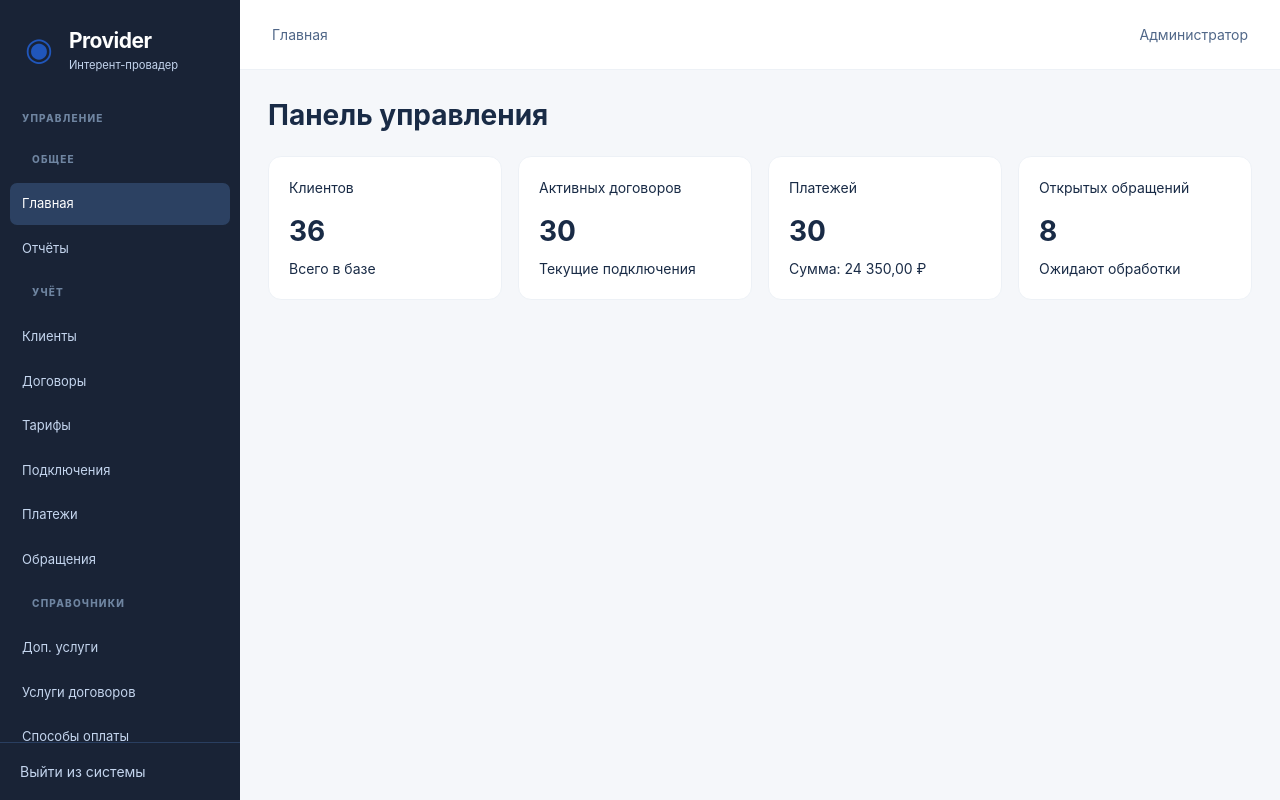
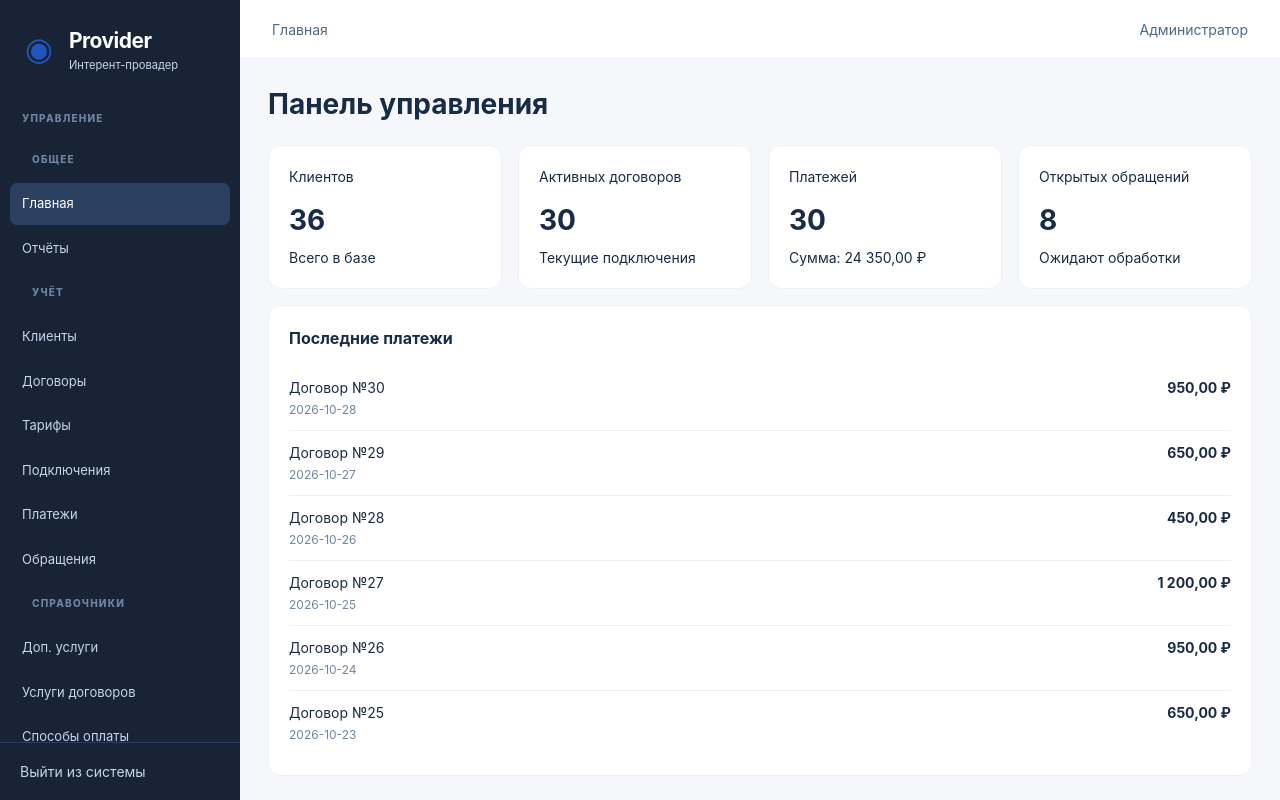
Before and after one commit to grekovpavel019/Internet-Provider, a React (Vite) app in the folder apps/client/: page /main in a window 1280 px wide. Built offline with nearby package versions, Linux system fonts and the light colour scheme.

Commit message:
feat: add ui in main page

```diff
--- a/apps/client/src/pages/DashboardPage/DashboardPage.tsx
+++ b/apps/client/src/pages/DashboardPage/DashboardPage.tsx
@@ -1,41 +1,16 @@
 import React from "react";
 
-import Card from "@shared/components/Card";
+import DashboardStats from "@widgets/DashboardStats";
+import RecentPayments from "@widgets/RecentPayments";
 
 const DashboardPage = (): React.JSX.Element => {
     return (
         <div>
             <h1 className="h1 mb-5">Панель управления</h1>
 
-            <div className="grid grid-cols-[repeat(auto-fit,minmax(min(220px,100%),1fr))] gap-4">
-                <Card
-                    label="Клиентов"
-                    hint="Всего в базе"
-                >
-                    36
-                </Card>
+            <DashboardStats />
 
-                <Card
-                    label="Активных договоров"
-                    hint="Текущие подключения"
-                >
-                    30
-                </Card>
-
-                <Card
-                    label="Платежей"
-                    hint="Сумма: 24 350,00 ₽"
-                >
-                    30
-                </Card>
-
-                <Card
-                    label="Открытых обращений"
-                    hint="Ожидают обработки"
-                >
-                    8
-                </Card>
-            </div>
+            <RecentPayments />
         </div>
     );
 };
--- /dev/null
+++ b/apps/client/src/shared/components/SimpleList/SimpleList.tsx
@@ -0,0 +1,43 @@
+import type { ReactNode } from "react";
+
+interface SimpleListItem {
+    id: string | number;
+    title: string;
+    subtitle?: string;
+    value?: ReactNode;
+}
+
+interface SimpleListProps {
+    items: SimpleListItem[];
+}
+
+const SimpleList = ({ items }: SimpleListProps) => {
+    return (
+        <div className="flex flex-col">
+            {items.map((item) => (
+                <div
+                    key={item.id}
+                    className="flex items-start justify-between gap-4 py-3 border-b border-(--color-border-soft) last:border-b-0"
+                >
+                    <div className="flex flex-col gap-1">
+                        <span className="text-sm text-(--color-foreground)">
+                            {item.title}
+                        </span>
+
+                        {item.subtitle && (
+                            <span className="text-xs text-(--color-text-muted)">
+                                {item.subtitle}
+                            </span>
+                        )}
+                    </div>
+
+                    <div className="text-sm font-bold text-(--color-foreground) whitespace-nowrap">
+                        {item.value}
+                    </div>
+                </div>
+            ))}
+        </div>
+    );
+};
+
+export default SimpleList;
--- /dev/null
+++ b/apps/client/src/shared/components/SimpleList/index.ts
@@ -0,0 +1 @@
+export { default } from "./SimpleList";
--- /dev/null
+++ b/apps/client/src/widgets/DashboardStats/DashboardStats.tsx
@@ -0,0 +1,39 @@
+import React from "react";
+
+import Card from "@shared/components/Card";
+
+const DashboardStats = (): React.JSX.Element => {
+    return (
+        <section className="mb-4 grid grid-cols-[repeat(auto-fit,minmax(min(220px,100%),1fr))] gap-4">
+            <Card
+                label="Клиентов"
+                hint="Всего в базе"
+            >
+                36
+            </Card>
+
+            <Card
+                label="Активных договоров"
+                hint="Текущие подключения"
+            >
+                30
+            </Card>
+
+            <Card
+                label="Платежей"
+                hint="Сумма: 24 350,00 ₽"
+            >
+                30
+            </Card>
+
+            <Card
+                label="Открытых обращений"
+                hint="Ожидают обработки"
+            >
+                8
+            </Card>
+        </section>
+    );
+};
+
+export default DashboardStats;
--- /dev/null
+++ b/apps/client/src/widgets/DashboardStats/index.ts
@@ -0,0 +1 @@
+export { default } from "./DashboardStats";
--- /dev/null
+++ b/apps/client/src/widgets/RecentPayments/RecentPayments.tsx
@@ -0,0 +1,24 @@
+import SimpleList from "@shared/components/SimpleList";
+
+const payments = [
+    { id: 30, title: "Договор №30", subtitle: "2026-10-28", value: "950,00 ₽" },
+    { id: 29, title: "Договор №29", subtitle: "2026-10-27", value: "650,00 ₽" },
+    { id: 28, title: "Договор №28", subtitle: "2026-10-26", value: "450,00 ₽" },
+    { id: 27, title: "Договор №27", subtitle: "2026-10-25", value: "1 200,00 ₽" },
+    { id: 26, title: "Договор №26", subtitle: "2026-10-24", value: "950,00 ₽" },
+    { id: 25, title: "Договор №25", subtitle: "2026-10-23", value: "650,00 ₽" },
+];
+
+const RecentPayments = () => {
+    return (
+        <section className="bg-(--color-surface) border border-(--color-border-soft) rounded-(--radius-card) p-5">
+            <h2 className="text-base font-bold mb-4">
+                Последние платежи
+            </h2>
+
+            <SimpleList items={payments} />
+        </section>
+    );
+};
+
+export default RecentPayments;
--- /dev/null
+++ b/apps/client/src/widgets/RecentPayments/index.ts
@@ -0,0 +1 @@
+export { default } from "./RecentPayments"
```
